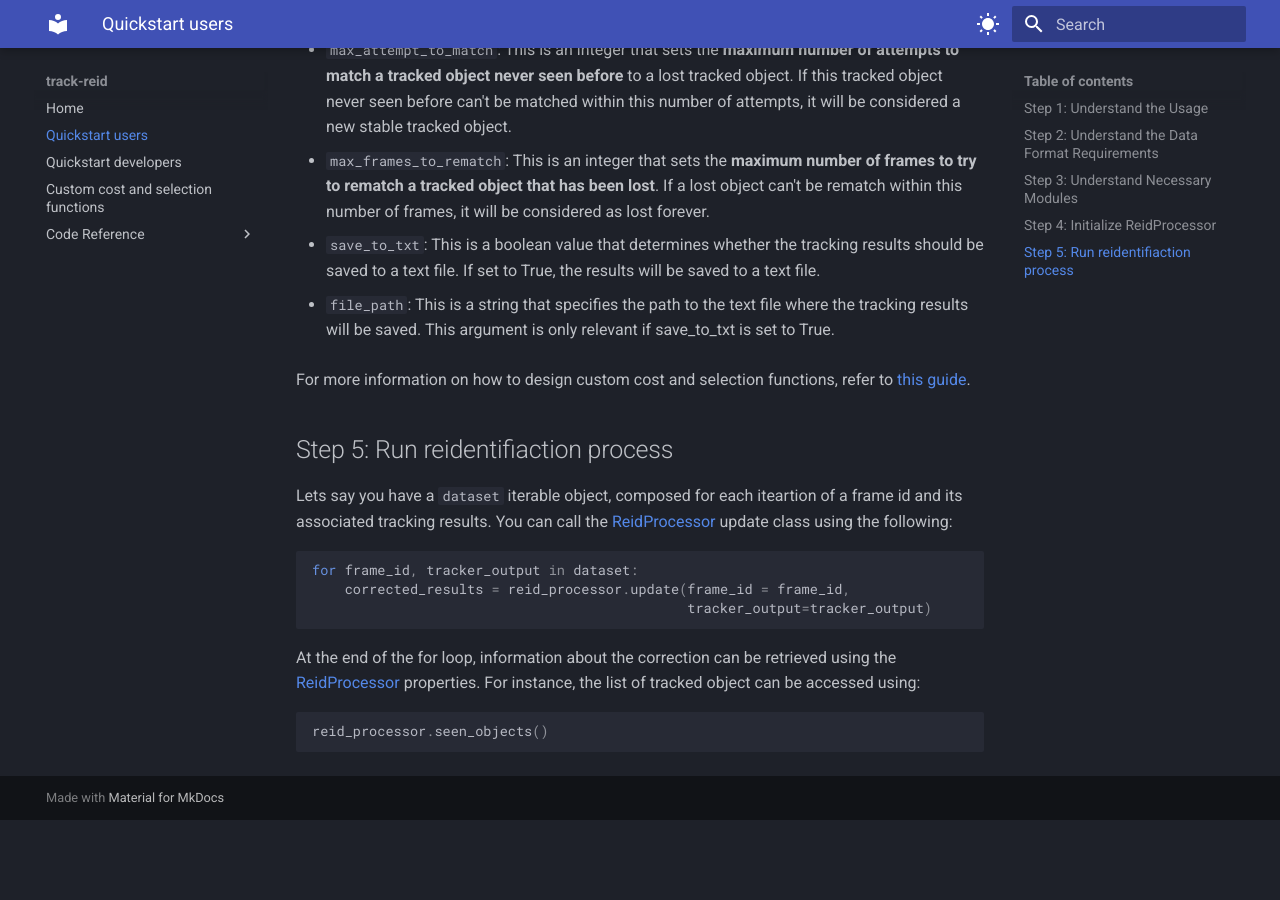
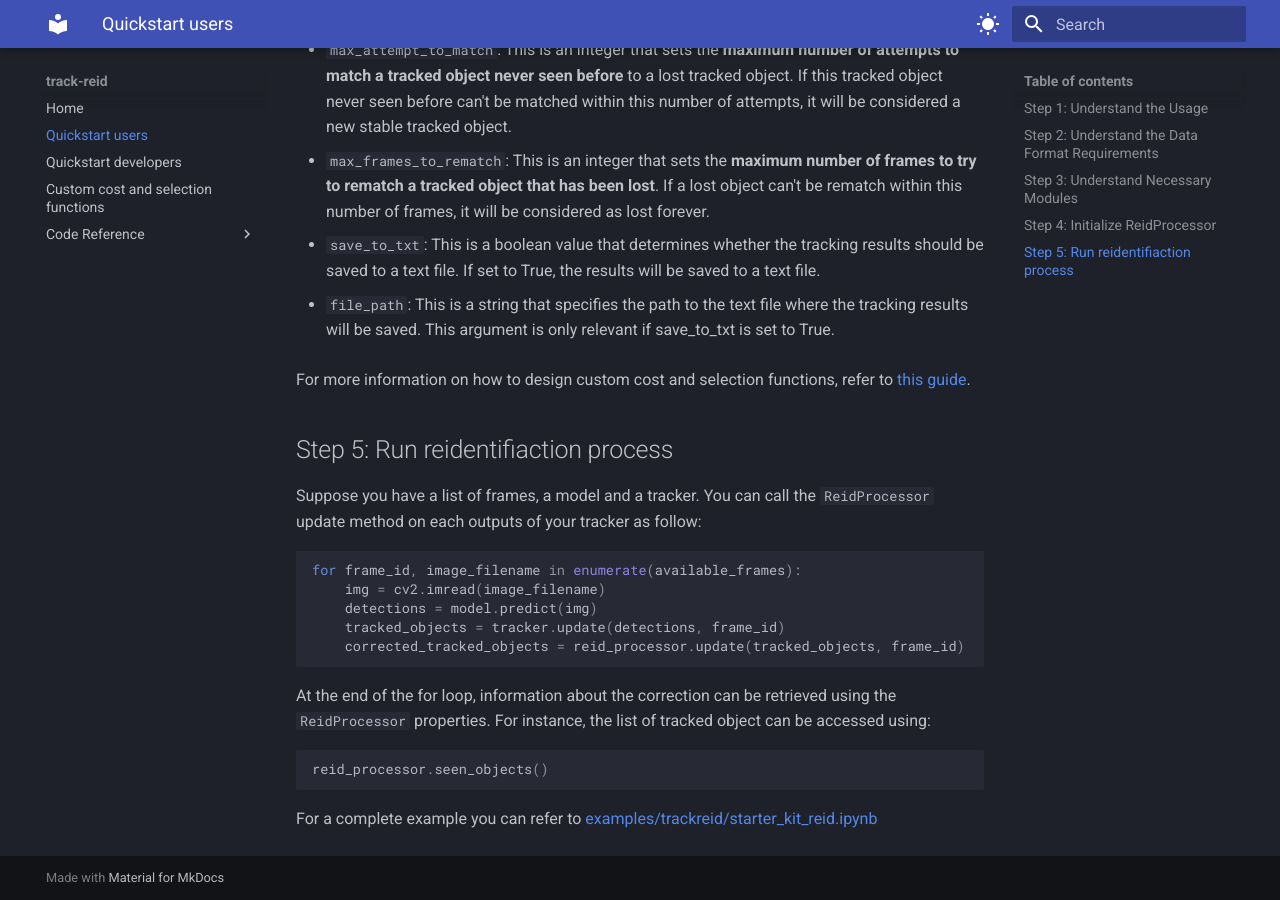
Before and after one commit to artefactory/track-reid, an MkDocs documentation site: the page built from docs/quickstart_user.md, in a window 1280 px wide and 900 px high, scrolled down 3549 px. Built offline with MkDocs 1.6.1 and Material for MkDocs 9.7.7, drawn with Linux system fonts in a browser that asks for light colours; before the commit the page ends 4369 px from its top, so only the background shows below that.

Commit message:
fix: doc in mkdocs to match main readme

````diff
--- a/docs/quickstart_user.md
+++ b/docs/quickstart_user.md
@@ -103,16 +103,21 @@ For more information on how to design custom cost and selection functions, refer
 
 ## Step 5: Run reidentifiaction process
 
-Lets say you have a `dataset` iterable object, composed for each iteartion of a frame id and its associated tracking results. You can call the [ReidProcessor](reference/reid_processor.md) update class using the following:
+Suppose you have a list of frames, a model and a tracker. You can call the `ReidProcessor` update method on each outputs of your tracker as follow:
 
 ```python
-for frame_id, tracker_output in dataset:
-    corrected_results = reid_processor.update(frame_id = frame_id,
-                                              tracker_output=tracker_output)
+for frame_id, image_filename in enumerate(available_frames):
+    img = cv2.imread(image_filename)
+    detections = model.predict(img)
+    tracked_objects = tracker.update(detections, frame_id)
+    corrected_tracked_objects = reid_processor.update(tracked_objects, frame_id)
+
 ```
 
-At the end of the for loop, information about the correction can be retrieved using the [ReidProcessor](reference/reid_processor.md) properties. For instance, the list of tracked object can be accessed using:
+At the end of the for loop, information about the correction can be retrieved using the `ReidProcessor` properties. For instance, the list of tracked object can be accessed using:
 
 ```python
 reid_processor.seen_objects()
 ```
+
+For a complete example you can refer to [examples/trackreid/starter_kit_reid.ipynb](/examples/trackreid/starter_kit_reid.ipynb)
````
